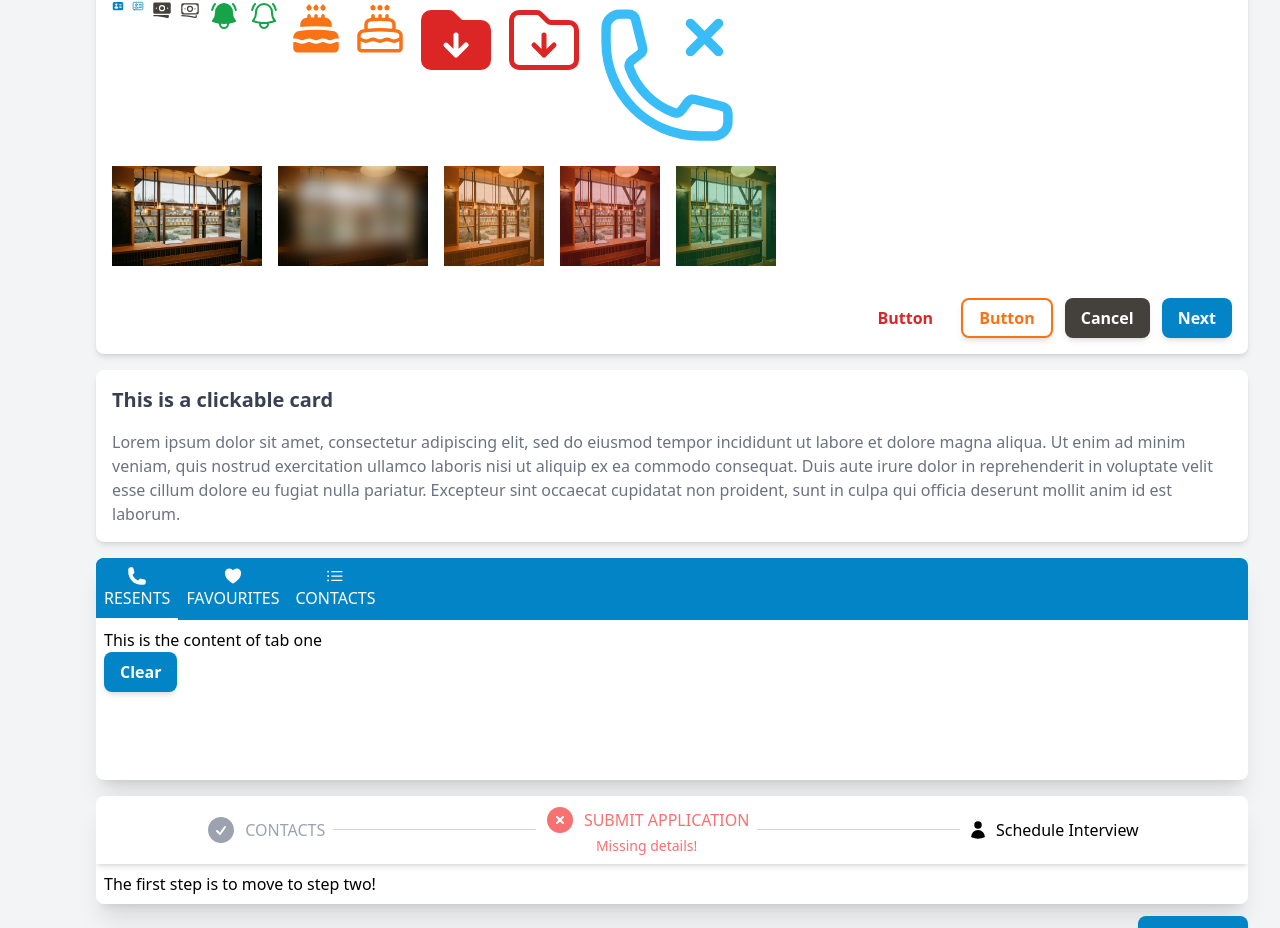
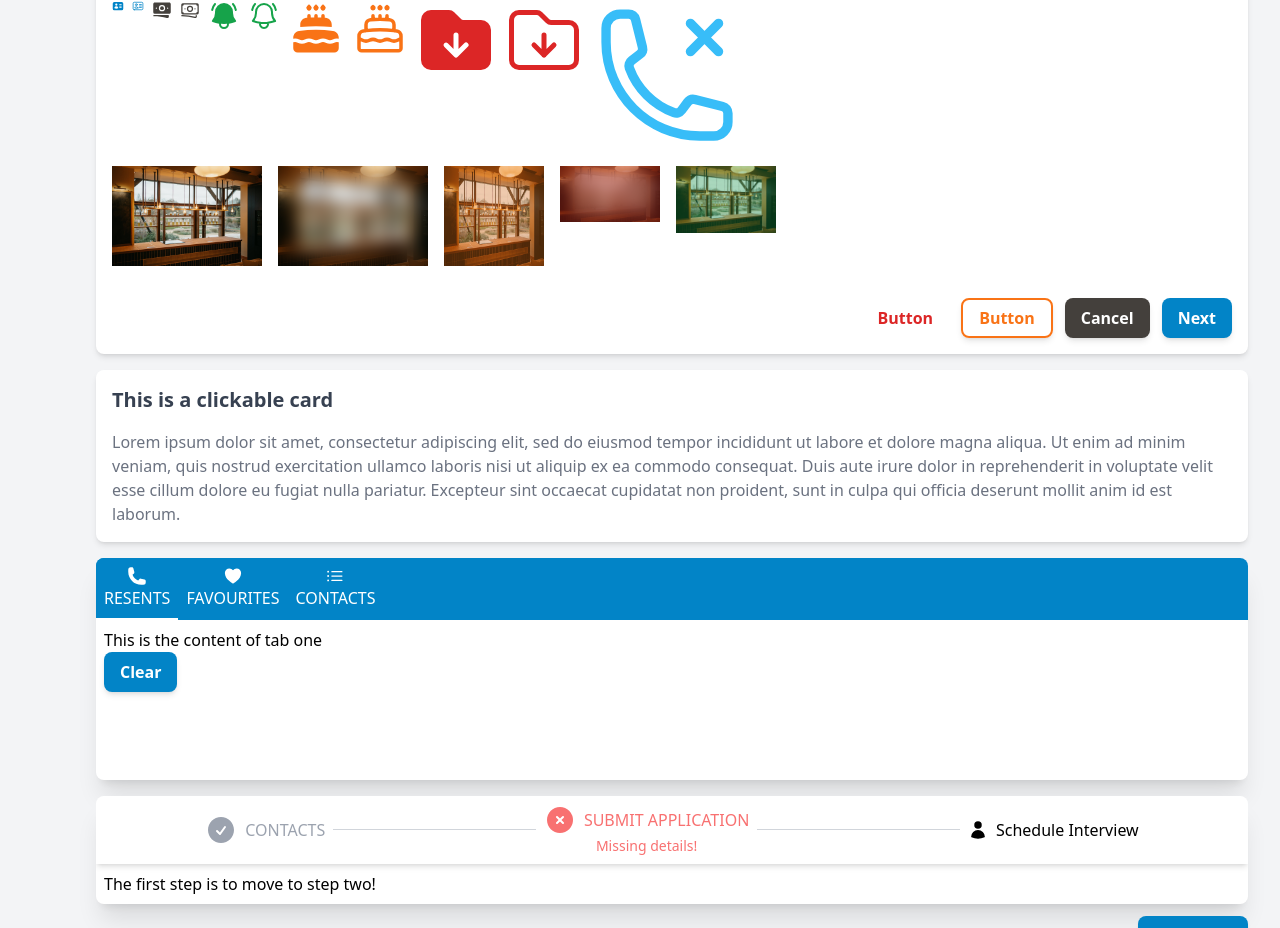
Before and after one commit to vue-loom/vue-loom, a Vue app: page / in a window 1280 px wide. Shown: the part 1367-2295 px from the top of the page. Built offline with nearby package versions, Linux system fonts and the light colour scheme.

Commit message:
Final features for image component

```diff
--- a/sandbox/App.vue
+++ b/sandbox/App.vue
@@ -482,8 +482,8 @@
                             <VImage src="assets/images/test.jpg" :width="150"/>
                             <VImage src="assets/images/test.jpg" blur :width="150"/>
                             <VImage src="assets/images/test.jpg" aspect-ratio="square" color="warning" :width="100"/>
-                            <VImage src="assets/images/test.jpg" aspect-ratio="square" color="danger" :width="100"/>
-                            <VImage src="assets/images/test.jpg" aspect-ratio="square" color="success" :width="100"/>
+                            <VImage src="assets/images/test.jpg" blur aspect-ratio="video" color="danger" :width="100"/>
+                            <VImage src="assets/images/test.jpg" aspect-ratio="auto" color="success" :width="100"/>
                         </div>
                     </template>
                     <template #actions>
--- a/src/components/VImage.vue
+++ b/src/components/VImage.vue
@@ -40,9 +40,18 @@
 
     const imageId: string = getImageRef();
     let image: HTMLElement | null = null;
+    const imageWidth: Ref<string | null> = ref(null);
+    const imageHeight: Ref<string | null> = ref(null);
 
     const setImage = (): void => {
         image = document.getElementById(imageId);
+
+        setTimeout(() => {
+            if (image) {
+                imageWidth.value = getComputedStyle(image).width || null;
+                imageHeight.value = getComputedStyle(image).height || null;
+            }
+        }, 0);
     };
 
     const loading: Ref<boolean> = ref(false);
@@ -97,13 +106,15 @@
         [parsedAspectRatio.value]: props.aspectRatio,
     }));
 
-    const butDivClassObject: ComputedRef<object> = computed(() => ({
-        [`${props.color ? resolveBg(props.color) : ''} bg-opacity-30`]: props.color,
-    }));
-
     const imageStyleObject: ComputedRef<StyleValue> = computed(() => ({
         width: props.width ? `${props.width}px` : '',
         height: props.height ? `${props.height}px` : '',
+    }));
+
+    const blurDivClassObject: ComputedRef<object> = computed(() => ({
+        [`${props.color ? resolveBg(props.color) : ''} bg-opacity-30`]: props.color,
+        [parsedBlur.value]: props.blur,
+        [parsedAspectRatio.value]: props.aspectRatio,
     }));
 
     const placeholderSize: ComputedRef<number> = computed(() => {
@@ -123,8 +134,6 @@
 
 <template>
     <div class="relative" :class="imageClassObject" :style="imageStyleObject">
-        <div class="absolute top-0 left-0 w-full h-full" :class="[parsedBlur, butDivClassObject]"
-             v-if="blur || color"></div>
         <img
             class="transition-all duration-150"
             :id="imageId"
@@ -133,6 +142,13 @@
             :class="[imageClassObject, loading ? 'opacity-0' : 'opacity-100']"
             :style="imageStyleObject"
         >
+
+        <div class="absolute top-0 left-0"
+             :class="blurDivClassObject"
+             :style="{width: imageWidth, height: imageHeight} as StyleValue"
+             v-if="blur || color"
+        />
+
         <div class="absolute top-0 left-0 w-full h-full" v-if="loading">
             <slot name="placeholder">
                 <div class="flex justify-center items-center w-full h-full">
```
